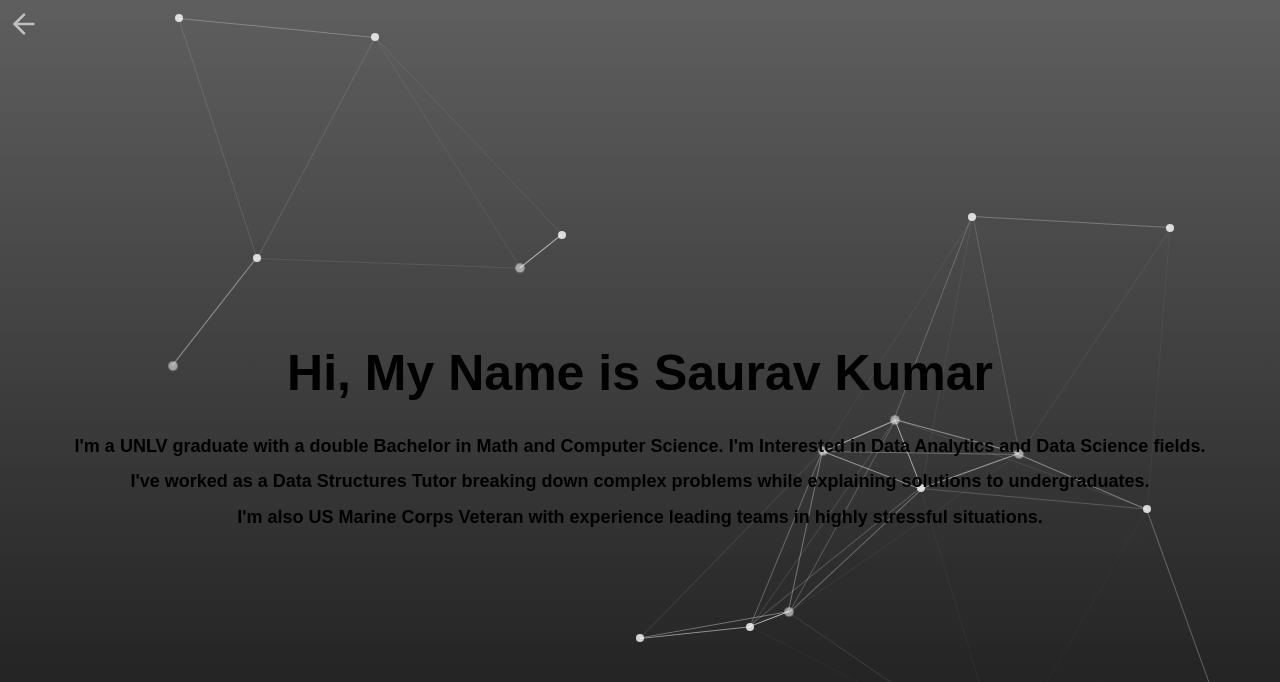
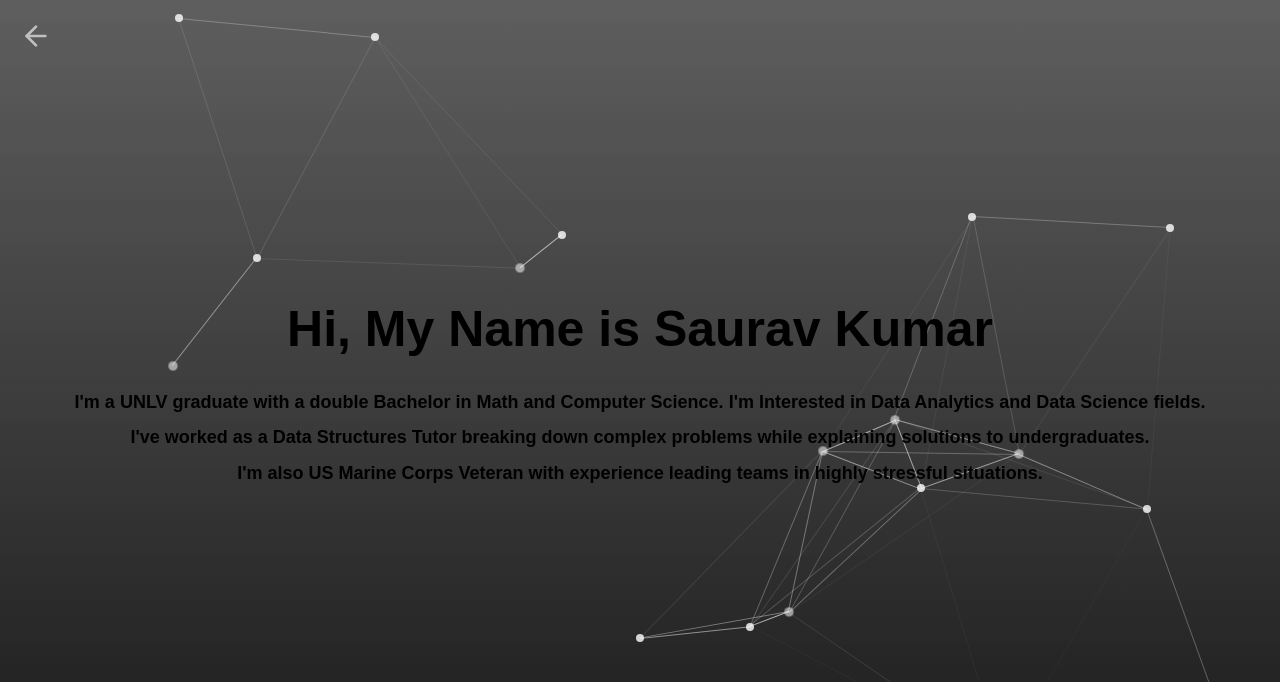
Before and after one commit to RedHarmonii/Landing_page, a plain HTML site: page profile.html in a window 1280 px wide. Shown: the top 682 px of the page. Drawn offline with Linux system fonts and the light colour scheme; a web font is replaced by a local one.

Commit message:
Update style.css

```diff
--- a/style.css
+++ b/style.css
@@ -63,6 +63,23 @@ p:hover{
 a:link,a:visited{
     color: silver!important;
 }
+.back-icon {
+    position: fixed;
+    top: 20px;
+    left: 20px;
+    z-index: 1000;
+    color: rgb(255, 255, 255);
+    display: flex;
+    align-items: center;
+    justify-content: center;
+    text-decoration: none;
+    transition: transform 0.2s ease;
+}
+
+.back-icon:hover {
+    transform: translateX(-5px);
+    color: #808080;
+}
 .footer {
     position: fixed;
     bottom: 0;
```
